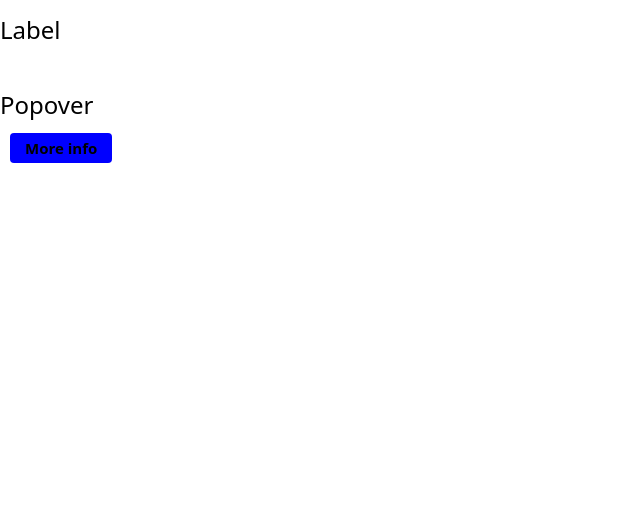
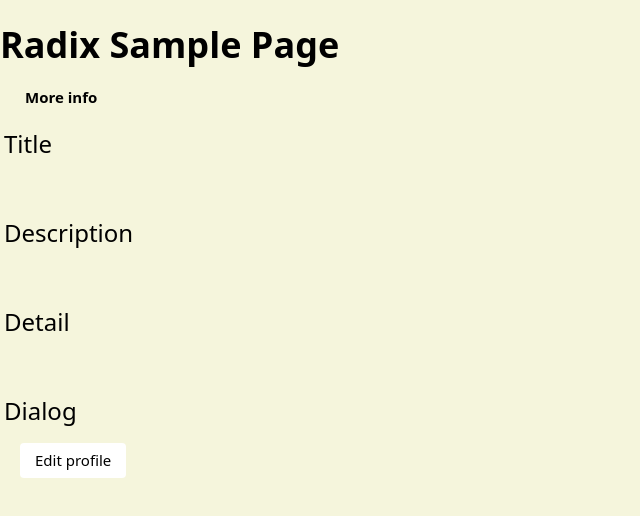
Before and after one commit to eno-conan/my-hobby-site-v2, a Next.js app: page /sample/radix in a window 1280 px wide. Shown: the top 516 px of the page, without its empty margins (0-640 px from the left). Built offline with nearby package versions, Linux system fonts and the light colour scheme; no server answers.

Commit message:
RadixでDialog実装 ・styles.XXXを使ったclassNameの定義方法 既存の記録アプリから以下コンポーネントを導入 ・Headlineコンポーネント ・Metaコンポーネント

```diff
--- a/package.json
+++ b/package.json
@@ -16,6 +16,7 @@
   "dependencies": {
     "@headlessui/react": "^1.7.7",
     "@radix-ui/colors": "^0.1.8",
+    "@radix-ui/react-dialog": "^1.0.2",
     "@radix-ui/react-icons": "^1.1.1",
     "@radix-ui/react-label": "^2.0.0",
     "@radix-ui/react-popover": "^1.0.2",
--- /dev/null
+++ b/src/pages/components/Headline.tsx
@@ -0,0 +1,16 @@
+import styles from "../../styles/components/headline.module.css";
+
+interface Props {
+    headline: string;
+}
+
+// ページ見出しComponent
+const Headline = ({ headline }: Props) => {
+    return (
+        <div className={styles.Label}>
+            {headline}
+        </div>
+    )
+}
+
+export default Headline
--- /dev/null
+++ b/src/pages/components/Meta.tsx
@@ -0,0 +1,19 @@
+import React from 'react'
+import Head from 'next/head'
+
+// ページのタイトル（chromeタブの文言などを設定）
+const Meta = ({ title = "Eno Record App", description = "Eno Record App" }) => {
+    return (
+        <Head>
+            <title>{title}</title>
+            <meta name="description" content={description} />
+            <meta property="description" content={description} />
+            <meta property="og:title" content={title} />
+            <meta property="og:description" content={description} />
+            <meta property="og:image" content={`${process.env.SITE_URL}/ogp_large.png`} />
+            <meta name="twitter:card" content="summary_large_image" />
+        </Head>
+    )
+}
+
+export default Meta
--- a/src/pages/sample/msw.tsx
+++ b/src/pages/sample/msw.tsx
@@ -1,10 +1,12 @@
 import { GetServerSideProps, NextPage } from "next";
 import React, { useEffect, useState } from "react";
 import axios from 'axios'
+import Meta from "../components/Meta";
 
 const MswIndex: NextPage = (props: any) => {
   return (
     <>
+      <Meta title="msw" description="check msw work" />
       {props.data &&
         props.data.map((d: any, idx: number) => {
           return <div key={idx}>{idx % 50 == 0 ? <>{d.title}</> : <></>}</div>;
--- a/src/pages/sample/radix.tsx
+++ b/src/pages/sample/radix.tsx
@@ -1,23 +1,15 @@
-import * as Label from '@radix-ui/react-label';
+import * as Dialog from '@radix-ui/react-dialog';
+import { Cross2Icon } from '@radix-ui/react-icons';
 import * as Popover from '@radix-ui/react-popover';
 import React from 'react';
 import styles from "../../styles/pages/sample/radix.module.css";
+import Headline from '../components/Headline';
 
 const RadixIndex = () => {
     return (
         <>
             <div className='container mx-auto py-2'>
-                <div className={styles.TopicLabel}>
-                    <h4>Label</h4>
-                </div>
-                <div>
-                    <Label.Root className={styles.LabelRoot} htmlFor="firstName">
-                        First name
-                    </Label.Root>
-                </div>
-                <div className={styles.TopicLabel}>
-                    <h4>Popover</h4>
-                </div>
+                <Headline headline='Radix Sample Page' />
                 <div>
                     <Popover.Root>
                         <Popover.Trigger className={styles.PopoverTrigger}>More info</Popover.Trigger>
@@ -29,6 +21,59 @@
                         </Popover.Portal>
                     </Popover.Root>
                 </div>
+                <div className={styles.TopicLabel}>
+                    <h4>Title</h4>
+                    <input className={styles.InputSample} type="text" id="firstName" defaultValue="" />
+                </div>
+                <div className={styles.TopicLabel}>
+                    <h4>Description</h4>
+                    <input className={styles.InputSample} type="text" id="firstName" defaultValue="" />
+                </div>
+                <div className={styles.TopicLabel}>
+                    <h4>Detail</h4>
+                    <input className={styles.InputSample} type="text" id="firstName" defaultValue="" />
+                </div>
+                <div className={styles.TopicLabel}>
+                    <h4>Dialog</h4>
+                </div>
+                <Dialog.Root>
+                    <Dialog.Trigger asChild>
+                        <button className={`${styles.Button} ${styles.violet}`}>
+                            Edit profile
+                        </button>
+                    </Dialog.Trigger>
+                    <Dialog.Portal>
+                        <Dialog.Overlay className={styles.DialogOverlay} />
+                        <Dialog.Content className={styles.DialogContent}>
+                            <Dialog.Title className={styles.DialogTitle}>Edit profile</Dialog.Title>
+                            <Dialog.Description className={styles.DialogDescription}>
+                                Make changes to your profile here. Click save when you're done.
+                            </Dialog.Description>
+                            <fieldset className={styles.Fieldset}>
+                                <label className={styles.Label} htmlFor="name">
+                                    Name
+                                </label>
+                                <input className={styles.Input} id="name" placeholder='Mike' />
+                            </fieldset>
+                            <fieldset className={styles.Fieldset}>
+                                <label className={styles.Label} htmlFor="username">
+                                    Username
+                                </label>
+                                <input className={styles.Input} id="username" placeholder='@Mike' />
+                            </fieldset>
+                            <div style={{ display: 'flex', marginTop: 25, justifyContent: 'flex-end' }}>
+                                <Dialog.Close asChild>
+                                    <button className={`${styles.Button} ${styles.green}`}>Save changes</button>
+                                </Dialog.Close>
+                            </div>
+                            <Dialog.Close asChild>
+                                <button className={styles.IconButton} aria-label="Close">
+                                    <Cross2Icon />
+                                </button>
+                            </Dialog.Close>
+                        </Dialog.Content>
+                    </Dialog.Portal>
+                </Dialog.Root>
             </div>
         </>
     );
--- /dev/null
+++ b/src/styles/components/headline.module.css
@@ -0,0 +1,7 @@
+.Label {
+    font-size: 36px;
+    font-weight: 700;
+    color: black;
+    /* padding: 5px; */
+    margin-top: 10px;
+  }
--- a/src/styles/globals.css
+++ b/src/styles/globals.css
@@ -4,3 +4,7 @@
 @import '@radix-ui/colors/violet.css';
 @import '@radix-ui/colors/blackA.css';
 @import '@radix-ui/colors/mauve.css';
+
+body {
+    background-color: beige;
+}
--- a/src/styles/pages/sample/radix.module.css
+++ b/src/styles/pages/sample/radix.module.css
@@ -1,14 +1,13 @@
 .TopicLabel{
   font-size: x-large;
-  padding-top: 4px;
-
+  padding: 4px 4px;
 }
 
 .LabelRoot {
   font-size: 15px;
   font-weight: 500;
   line-height: 35px;
-  color: white;
+  color: black;
   padding-left: 10px;
 }
 
@@ -23,7 +22,7 @@
   line-height: 1;
   font-weight: 700;
   height: 20px;
-  background-color: blue;
+  background-color: var(--violet1);
   color: var(--violet11);
   box-shadow: 0 2px 10px var(--blackA7);
 }
@@ -53,3 +52,175 @@
 .PopoverArrow {
   fill: white;
 }
+
+.InputSample {
+  width: 300px;
+  display: inline-flex;
+  align-items: center;
+  justify-content: center;
+  border-radius: 4px;
+  padding: 0 10px;
+  margin: 10px 0px 0px 10px;
+  height: 35px;
+  font-size: 15px;
+  line-height: 1;
+  background-color: var(--blackA3);
+  box-shadow: 0 0 0 1px var(--blackA9);
+}
+.InputSample:focus {
+  box-shadow: 0 0 0 2px black;
+}
+
+/* Dialog */
+.DialogOverlay {
+  background-color: var(--blackA9);
+  position: fixed;
+  inset: 0;
+  animation: overlayShow 150ms cubic-bezier(0.16, 1, 0.3, 1);
+}
+
+.DialogContent {
+  background-color: white;
+  border-radius: 6px;
+  box-shadow: hsl(206 22% 7% / 35%) 0px 10px 38px -10px, hsl(206 22% 7% / 20%) 0px 10px 20px -15px;
+  position: fixed;
+  top: 50%;
+  left: 50%;
+  transform: translate(-50%, -50%);
+  width: 90vw;
+  max-width: 450px;
+  max-height: 85vh;
+  padding: 25px;
+  animation: contentShow 150ms cubic-bezier(0.16, 1, 0.3, 1);
+}
+.DialogContent:focus {
+  outline: none;
+}
+
+.DialogTitle {
+  margin: 0;
+  font-weight: 500;
+  color: var(--mauve12);
+  font-size: 17px;
+}
+
+.DialogDescription {
+  margin: 10px 0 20px;
+  color: var(--mauve11);
+  font-size: 15px;
+  line-height: 1.5;
+}
+
+.Button {
+  display: inline-flex;
+  align-items: center;
+  justify-content: center;
+  border-radius: 4px;
+  padding: 0 15px;
+  margin: 10px 20px;
+  font-size: 15px;
+  line-height: 1;
+  font-weight: 500;
+  height: 35px;
+}
+
+.Button.violet {
+  background-color: white;
+  color: var(--violet11);
+  box-shadow: 0 2px 10px var(--blackA7);
+}
+.Button.violet:hover {
+  background-color: var(--mauve3);
+}
+.Button.violet:focus {
+  box-shadow: 0 0 0 2px black;
+}
+.Button.green {
+  background-color: var(--green4);
+  color: var(--green11);
+}
+.Button.green:hover {
+  background-color: var(--green5);
+}
+.Button.green:focus {
+  box-shadow: 0 0 0 2px var(--green7);
+}
+
+.IconButton {
+  font-family: inherit;
+  border-radius: 100%;
+  height: 25px;
+  width: 25px;
+  display: inline-flex;
+  align-items: center;
+  justify-content: center;
+  color: var(--violet11);
+  position: absolute;
+  top: 10px;
+  right: 10px;
+}
+.IconButton:hover {
+  background-color: var(--violet4);
+}
+.IconButton:focus {
+  box-shadow: 0 0 0 2px var(--violet7);
+}
+
+.Fieldset {
+  display: flex;
+  gap: 20px;
+  align-items: center;
+  margin-bottom: 15px;
+}
+
+.Label {
+  font-size: 15px;
+  color: var(--violet11);
+  width: 90px;
+  text-align: right;
+}
+
+@keyframes overlayShow {
+  from {
+    opacity: 0;
+  }
+  to {
+    opacity: 1;
+  }
+}
+
+.Label {
+  font-size: 15px;
+  color: var(--violet11);
+  width: 90px;
+  text-align: right;
+}
+
+.Input {
+  width: 100%;
+  flex: 1;
+  display: inline-flex;
+  align-items: center;
+  justify-content: center;
+  border-radius: 4px;
+  padding: 0 10px;
+  font-size: 15px;
+  line-height: 1;
+  color: var(--violet11);
+  box-shadow: 0 0 0 1px var(--violet7);
+  height: 35px;
+}
+.Input:focus {
+  box-shadow: 0 0 0 2px var(--violet8);
+}
+
+@keyframes contentShow {
+  from {
+    opacity: 0;
+    transform: translate(-50%, -48%) scale(0.96);
+  }
+  to {
+    opacity: 1;
+    transform: translate(-50%, -50%) scale(1);
+  }
+}
```
Also changed, not shown: 2 other files (tests, documents, lock files or other folders).
